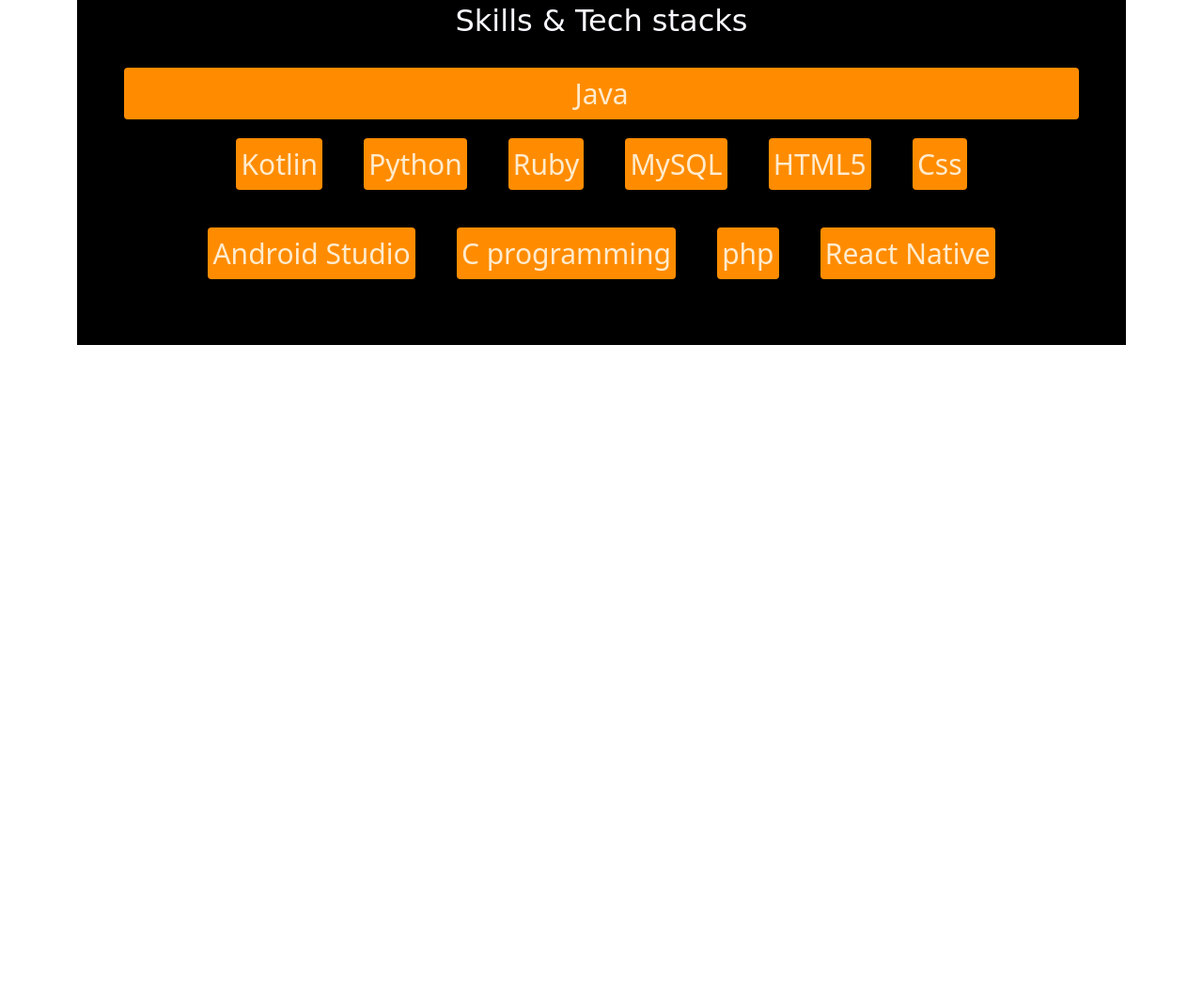
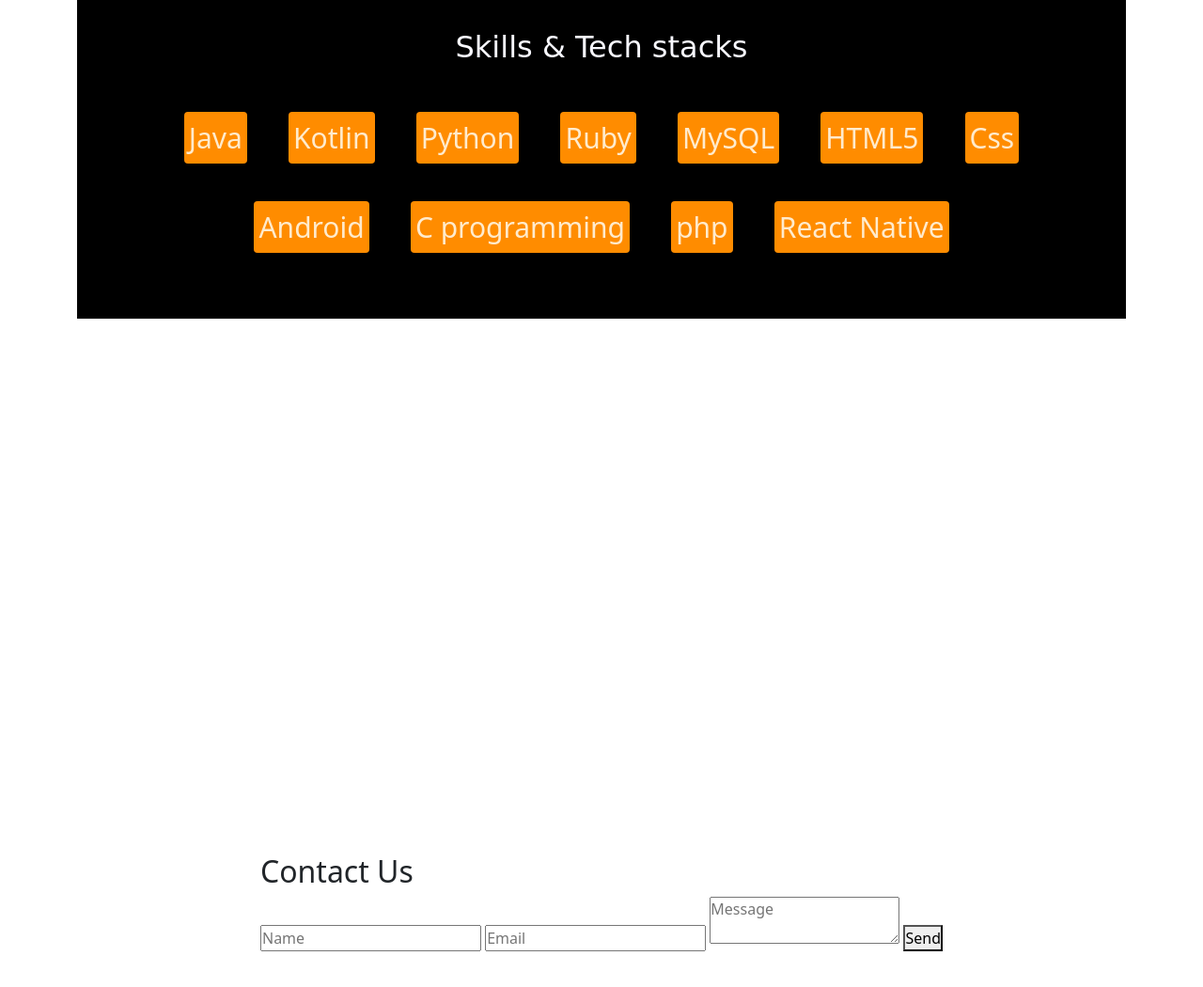
Before and after one commit to dev-divyansh/dev-divyansh-portfolio, a plain HTML site: page index.html in a window 1280 px wide. Shown: the part 1888-2938 px from the top of the page at 94% size. Before the commit the page ends 2448 px from the top, so only its background shows below. Drawn offline with nearby package versions, Linux system fonts and the light colour scheme.

Commit message:
Update index.html

```diff
--- a/index.html
+++ b/index.html
@@ -50,7 +50,7 @@
 <section id="skills">
   <h2>Skills & Tech stacks</h2>
   <ul>
-
+    <li>
       <div class="skill" >
         <div class="skill-name" style="background-color: darkorange;"> Java </div>
 
@@ -94,7 +94,7 @@
     </li>
     <li>
       <div class="skill" >
-        <div class="skill-name" style="background-color: darkorange;"> Android Studio </div>
+        <div class="skill-name" style="background-color: darkorange;"> Android </div>
 
       </div>
     </li>
@@ -123,7 +123,44 @@
 </div></div>
 <!-- this is the section for the Contact info -->
 
+<div class="content">
+  <div class="container">
+<form action="https://formsubmit.co/your@email.com" method="POST">
+  <h2>Contact Us</h2>
+  <input type="text" placeholder="Name" required>
+  <input type="email" placeholder="Email" required>
+  <textarea placeholder="Message" required></textarea>
+  <button type="submit">Send</button>
+</form>
 
+</div></div>
+<script type="text/javascript">
+  const form = document.querySelector('form');
+const inputs = form.querySelectorAll('input, textarea');
+
+form.addEventListener('submit', (e) => {
+  e.preventDefault();
+
+  // simulate form submission
+  setTimeout(() => {
+    // hide form inputs
+    form.classList.add('sent');
+
+    // show success message
+    const message = document.createElement('p');
+    message.textContent = 'Message sent successfully!';
+    form.appendChild(message);
+  }, 2000);
+});
+
+// reset form inputs on focus
+inputs.forEach(input => {
+  input.addEventListener('focus', () => {
+    input.value = '';
+  });
+});
+
+</script>
 
 
 <script type="text/javascript">
```
